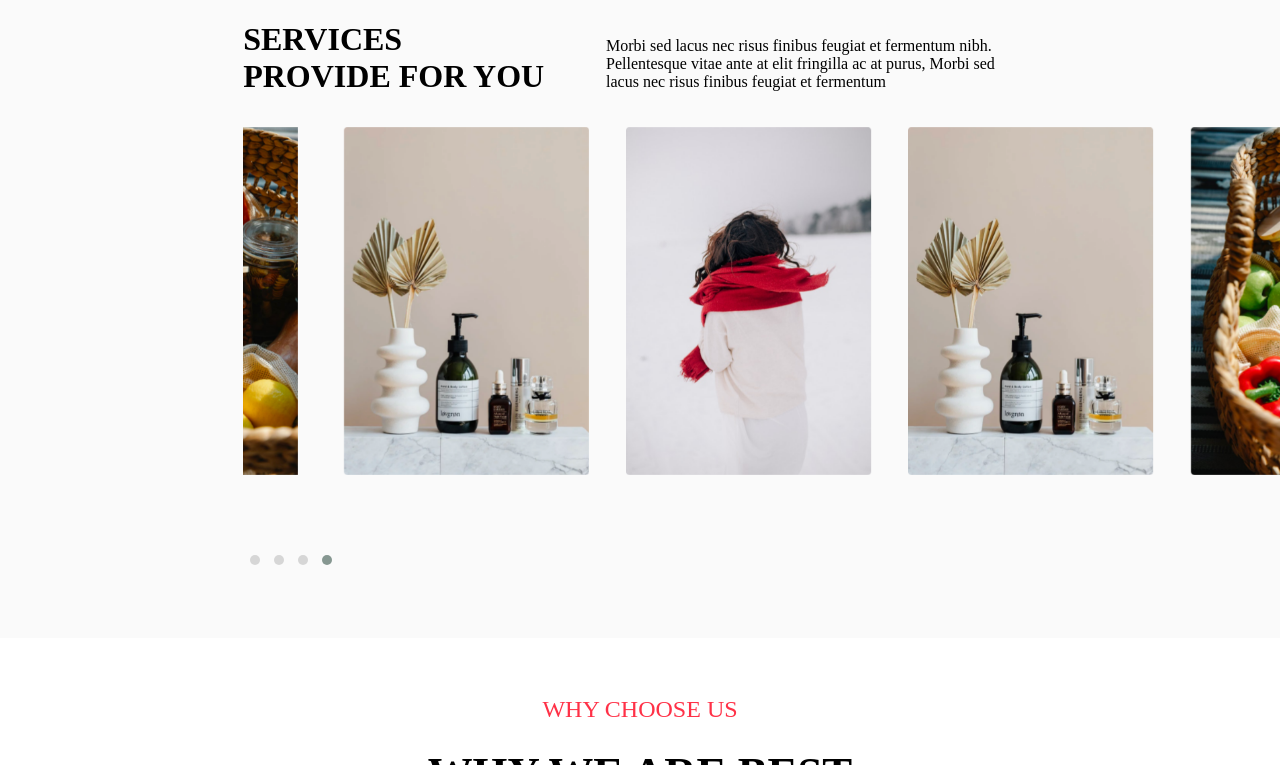
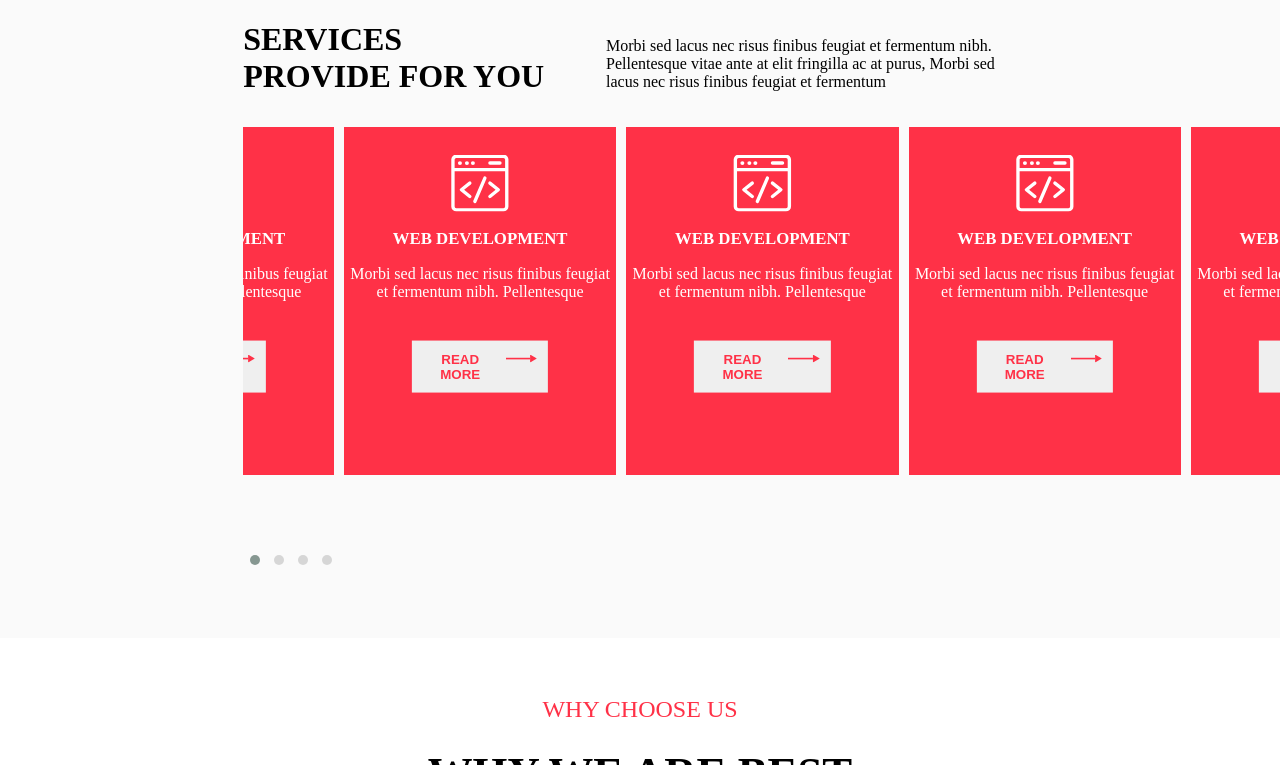
Before and after one commit to ChauhanOO7/homepagedesign, a plain HTML site: page index.html in a window 1280 px wide. Shown: the part 810-1575 px from the top of the page. Drawn offline with nearby package versions, Linux system fonts and the light colour scheme.

Commit message:
second commit

```diff
--- a/css/index.css
+++ b/css/index.css
@@ -27,7 +27,7 @@ body{
     margin-top: 0;
 }
 
-.content > button{
+.content > a > button{
     width: 23.4375%;
     height:7.8125%;
     font-size: 1em;
@@ -383,8 +383,72 @@ form > input{
 
 /* class handle by javascript */
 
+.add{
+    background-color: red;
+}
 
-.blur {
-    background: rgba(255, 255, 255, 0.2);
-    backdrop-filter: blur(8px);
+.overlay {
+    position: absolute;
+    top: 0;
+    bottom: 0;
+    left: 0;
+    right: 0;
+    height: 100%;
+    width: 100%;
+    opacity: 1;
+    transition: .5s ease;
+    background-color: #FF3147;
   }
+
+  /* .item:hover .overlay {
+    opacity: 1;
+  } */
+
+  .text {
+    color: white;
+    position: absolute;
+    top: 50%;
+    left: 50%;
+    -webkit-transform: translate(-50%, -50%);
+    -ms-transform: translate(-50%, -50%);
+    transform: translate(-50%, -50%);
+    text-align: center;
+  }
+
+  .textfirst{
+    font-size: 1.05em;
+    margin-bottom: 0;
+    font-weight: 600;
+  }
+
+  .textsecond{
+    font-size: 1em;
+    width: 100%;
+    margin-bottom: 15%;
+  }
+
+  .text > img{
+    width: 57px;
+    height: 57px;
+  }
+
+  .text{
+    width: 100%;
+    padding-bottom: 20%;
+  }
+
+  .text > button{
+    width: 50%;
+    padding: 4%;
+    color: #FF3147;
+    font-weight: 600;
+    cursor: pointer;
+    display: inline-flex;
+    padding-left: 5%;
+    border-style: none;
+  }
+
+  .text > button > span{
+    padding-left: 10%;
+    padding-top: 2%;
+  }
--- a/index.html
+++ b/index.html
@@ -11,12 +11,12 @@
 <body>
 
     <!-- first section -->
-    <div class="heading">
+    <div class="heading" id="start">
         <div class="content">
             <p class="head">AWARD WINNING</p>
             <h1>Digital Marketing Agency</h1>
             <p>Morbi sed lacus nec risus finibus feugiat et fermentum nibh. Pellentesque vitae ante at elit fringilla ac at purus, Morbi sed lacus nec risus finibus feugiat et fermentum</p>
-            <button>Contact us</button>
+            <a href="#start"><button>Contact us</button></a>
         </div>
 
         <img src="./assests/random/hero.png" alt="">
@@ -53,16 +53,48 @@
 
         <div class="owl-carousel owl-theme">
             <div class="item">
-                <img src="./assests/slider/1.png" alt="">
+                <img id="item1" src="./assests/slider/1.png" alt="">
+                <div class="overlay">
+                    <div class="text">
+                        <img src="./assests/icons/iconsvg.svg" alt="">
+                        <p class="textfirst">WEB DEVELOPMENT</p>
+                        <p class="textsecond">Morbi sed lacus nec risus finibus feugiat et fermentum nibh. Pellentesque</p>
+                        <button>READ MORE<span><img src="./assests/icons/arrow.svg" alt=""></span></button>
+                    </div>
+                </div>
             </div>
             <div class="item">
-                <img src="./assests/slider/2.png" alt="">
+                <img id="item2" src="./assests/slider/2.png" alt="">
+                <div class="overlay">
+                    <div class="text">
+                        <img src="./assests/icons/iconsvg.svg" alt="">
+                        <p class="textfirst">WEB DEVELOPMENT</p>
+                        <p class="textsecond">Morbi sed lacus nec risus finibus feugiat et fermentum nibh. Pellentesque</p>
+                        <button>READ MORE<span><img src="./assests/icons/arrow.svg" alt=""></span></button>
+                    </div>
+                </div>
             </div>
             <div class="item">
-                <img src="./assests/slider/3.png" alt="">
+                <img id="item3" src="./assests/slider/3.png" alt="">
+                <div class="overlay">
+                    <div class="text">
+                        <img src="./assests/icons/iconsvg.svg" alt="">
+                        <p class="textfirst">WEB DEVELOPMENT</p>
+                        <p class="textsecond">Morbi sed lacus nec risus finibus feugiat et fermentum nibh. Pellentesque</p>
+                        <button>READ MORE<span><img src="./assests/icons/arrow.svg" alt=""></span></button>
+                    </div>
+                </div>
             </div>
-            <div class="item lastimage">
-                <img src="./assests/slider/2.png" alt="">
+            <div class="item">
+                <img id="item4" src="./assests/slider/2.png" alt="">
+                <div class="overlay">
+                    <div class="text">
+                        <img src="./assests/icons/iconsvg.svg" alt="">
+                        <p class="textfirst">WEB DEVELOPMENT</p>
+                        <p class="textsecond">Morbi sed lacus nec risus finibus feugiat et fermentum nibh. Pellentesque</p>
+                        <button>READ MORE<span><img src="./assests/icons/arrow.svg" alt=""></span></button>
+                    </div>
+                </div>
             </div>
         </div>
 
@@ -180,7 +212,7 @@
 
         $('.owl-carousel').owlCarousel({
             loop:true,
-            autoplay:true,
+            autoplay:false,
             autoplayTimeout:1500,
             margin:10,
             stagePadding:100,
--- a/js/index.js
+++ b/js/index.js
@@ -5,6 +5,7 @@ const image=document.querySelector(".targetimage img");
 const contactbutton=document.querySelector(".content button");
 const contactpopup=document.querySelector(".contactus");
 const body=document.querySelector(".heading");
+const newwindowbutton=document.querySelector(".text button");
 
 first.addEventListener("mouseenter",(e)=>{
 
@@ -35,5 +36,10 @@ third.addEventListener("mouseenter",(e)=>{
 contactbutton.addEventListener("click",(e)=>{
 
     contactpopup.style.opacity=1;
-    body.classList.add("blur");
+    body.style.opacity=0.5;
 });
+
+newwindowbutton.addEventListener("click",()=>{
+
+    window.open('https://www.fylehq.com/');
+});
```
Also changed, not shown: assests/icons/arrow.svg (added), assests/icons/iconsvg.svg (added).
